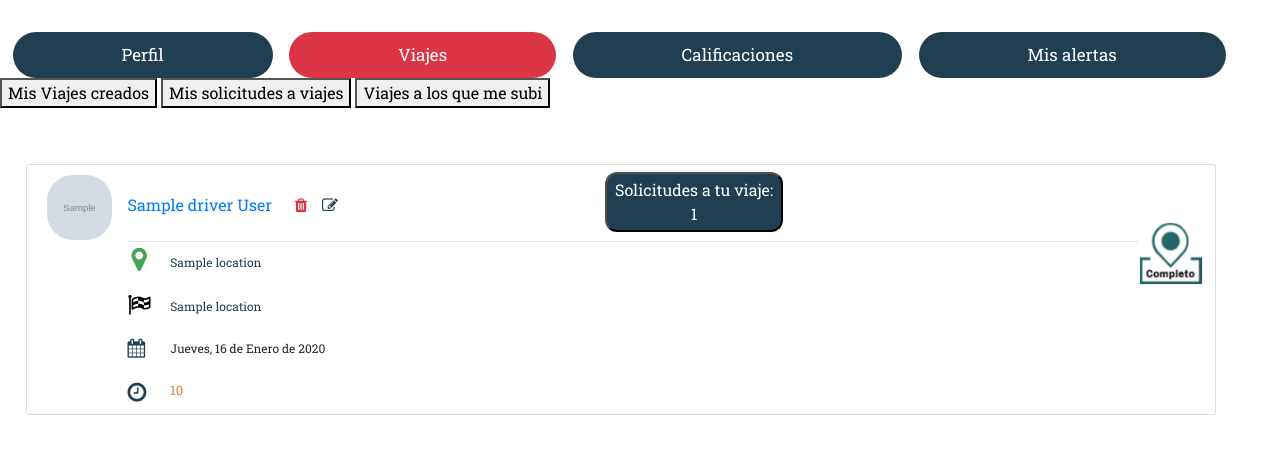
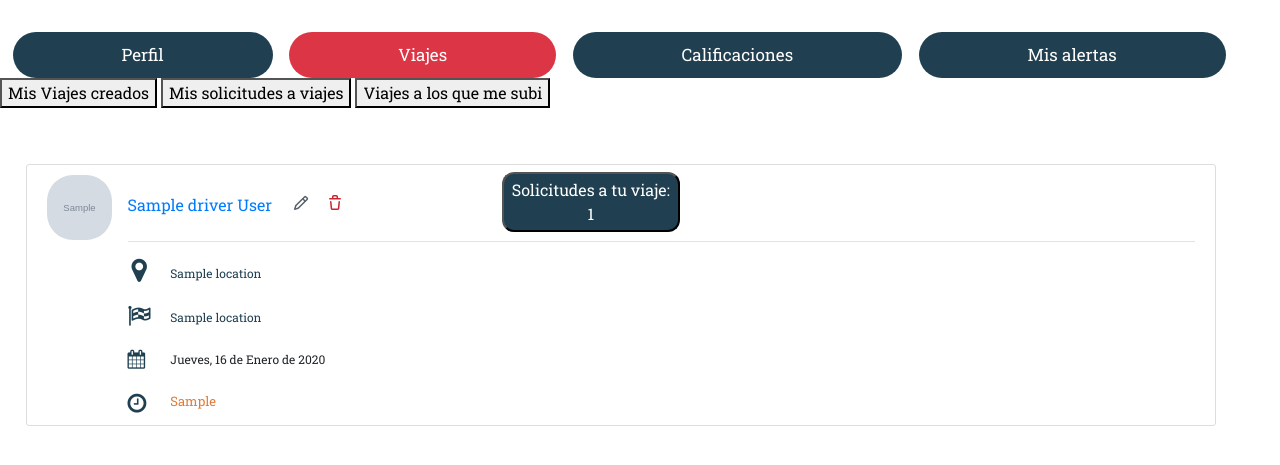
Before and after one commit to juanipullaro/ecotravel, a Python web app: template templates/account.html in a window 1280 px wide, after a click on "Viajes". Shown: the part 56-521 px from the top of the page. Run offline with Jinja, Linux system fonts and the light colour scheme; the template is opened without the code that fills it: most values are stand-ins (such as "Sample title", 1, 10 or a date in 2020); grey boxes marked "Sample" are stand-in pictures; form fields are guessed from the names that the template uses; some libraries are stand-ins or nearby versions.

Commit message:
unilo juani

```diff
--- a/static/css/account.css
+++ b/static/css/account.css
@@ -39,7 +39,7 @@
 
   .article-metadata {
     padding-bottom: 1px;
-    margin-bottom: 4px;
+    margin-bottom: 15px;
     border-bottom: 1px solid #e3e3e3
   }
 
@@ -96,7 +96,7 @@
     font-weight: normal;
     font-size: 27px;
     margin-left: 4px;
-    color: #48a652;
+    color:#204051;
   }
 
 
@@ -107,7 +107,7 @@
     font-weight: normal;
     font-size: 23px;
     margin-left: 0%;
-    color:#000000;
+    color:#204051;
     margin-top: 0%;
 
   }
@@ -345,13 +345,13 @@
         width: 15%;
       }
 
-   .fa.fa-edit{
-     margin-left: -6%;
-     color:#204051;
+   .octicon.octicon-pencil{
+     margin-left: -5%;
+     fill:#586069;
    }
-   .fa.fa-trash{
-     margin-left: 1%;
-     color: #dc3545;
+   .octicon.octicon-trash{
+     margin-left: 4%;
+     fill: #cb2431;
    }
 
     .btn-requestacept{
@@ -518,17 +518,29 @@
           text-align: center;
         }
         .statusdisponible{
-          width: 12%;
-          margin-left: 182%;
-          margin-top: -35%;
+          width: 17%;
+          margin-left: 185%;
+          margin-top: -26%;
           position: absolute;
+          font-size: 20px;
+          color: #009310ba;
                   }
-      .statuscompleto{
-          width: 12%;
-          margin-left: 182%;
-          margin-top: -35%;
+        .statuscompleto{
+          width: 17%;
+          margin-left: 185%;
+          margin-top: -20%;
           position: absolute;
-      }
+          font-size: 20px;
+          color:#626a727a;
+        }
+        .statusen_transito{
+          width: 17%;
+          margin-left: 185%;
+          margin-top: -14%;
+          position: absolute;
+          font-size: 20px;
+          color: #626a727a;
+        }
 
        .statusfin{
                 width: 6%;
--- a/templates/account.html
+++ b/templates/account.html
@@ -96,8 +96,16 @@
           <div class="media-body">
             <div class="article-metadata">
               <a class="mr-2" href="#">{{ travel.driver.name|capitalize}} {{ travel.driver.surname|capitalize}} </a>
-                  <a href="{{ url_for('delete_post', id_viaje=travel.id) }}"><i class="fa fa-trash"></i></a>
-                  <a href="{{ url_for('update_travels', travel_id=travel.id) }}" ><i class="fa fa-edit"></i></a>
+                  <a href="{{ url_for('delete_post', id_viaje=travel.id) }}">
+                    <svg class="octicon octicon-trash" viewBox="0 0 16 16" version="1.1" width="16" height="16" aria-hidden="true">
+                      <path fill-rule="evenodd" d="M6.5 1.75a.25.25 0 01.25-.25h2.5a.25.25 0 01.25.25V3h-3V1.75zm4.5 0V3h2.25a.75.75 0 010 1.5H2.75a.75.75 0 010-1.5H5V1.75C5 .784 5.784 0 6.75 0h2.5C10.216 0 11 .784 11 1.75zM4.496 6.675a.75.75 0 10-1.492.15l.66 6.6A1.75 1.75 0 005.405 15h5.19c.9 0 1.652-.681 1.741-1.576l.66-6.6a.75.75 0 00-1.492-.149l-.66 6.6a.25.25 0 01-.249.225h-5.19a.25.25 0 01-.249-.225l-.66-6.6z"></path>
+                    </svg>
+                  </a>
+                  <a href="{{ url_for('update_travels', travel_id=travel.id) }}" >
+                    <svg class="octicon octicon-pencil" viewBox="0 0 16 16" version="1.1" width="16" height="16" aria-hidden="true">
+                      <path fill-rule="evenodd" d="M11.013 1.427a1.75 1.75 0 012.474 0l1.086 1.086a1.75 1.75 0 010 2.474l-8.61 8.61c-.21.21-.47.364-.756.445l-3.251.93a.75.75 0 01-.927-.928l.929-3.25a1.75 1.75 0 01.445-.758l8.61-8.61zm1.414 1.06a.25.25 0 00-.354 0L10.811 3.75l1.439 1.44 1.263-1.263a.25.25 0 000-.354l-1.086-1.086zM11.189 6.25L9.75 4.81l-6.286 6.287a.25.25 0 00-.064.108l-.558 1.953 1.953-.558a.249.249 0 00.108-.064l6.286-6.286z"></path>
+                    </svg>
+                  </a>
 
                   <div class="btn-group">
                     {% if travel.getpending_request()|length > 0 %}
@@ -109,7 +117,6 @@
                         <a class="btn-requestreject" href="{{ url_for('reject_request', id_passenger=request.passenger.dni,id_travel=request.travel.id ) }}" >Rechazar</a>
                         {% endfor %}</a></li>
                     </ul>
-
                   {%endif%}
                 </div>
 
@@ -124,7 +131,7 @@
                         var f=new Date('{{ travel.travel_date.strftime("%Y-%m-%d") }}'  );
                         document.write(diasSemana[f.getDay()] + ", " + (f.getDate()+1) + " de " + meses[f.getMonth()] + " de " + f.getFullYear());
                     </script>  </div>
-              <i class="fa fa-clock-o" aria-hidden="true"></i> <div class="horaccount"> {{ travel.seats }}</div>
+              <i class="fa fa-clock-o" aria-hidden="true"></i> <div class="horaccount"> {{ travel.travel_hour}}</div>
               <div class="btn-group">
               <!--<button type="button" class="btn-passenger" data-toggle="dropdown">{{travel.getaccept_request()|length}}  Pasajeros subidos <span class="caret"></span></button>-->
               <ul class="dropdown-menu" role="menu">
@@ -135,9 +142,11 @@
                   {% endfor %}</a></li>
               </ul>
               {% if travel.status=="disponible" %}
-              <img class="statusdisponible" src="{{'/static/slider/disponible.png'}}">
+              <div class="statusdisponible"><i class="fas fa-circle"></i></div>
+              <div class="statuscompleto"><i class="fas fa-circle"></i></div>
+              <div class="statusen_transito"><i class="fas fa-circle"></i></div>
               {% else %}
-              <img class="statuscompleto" src="{{'/static/slider/completo.png'}}">
+
             {% endif %}
             </div>
             </div>
@@ -150,7 +159,7 @@
 
 <div id="Solicitudes" class="tabcontent">
   {% for travel_req in travel_reqs %}
-  {%if travel_req.dni_user==current_user.dni and travel_req.state=="activa" %}
+  {%if travel_req.dni_user==current_user.dni %}
   <article class="media content-section">
     <img class="rounded-circle article-img" src="{{'/static/profile_pics/' + travel_req.travel.driver.image_file}}">
     <div class="media-body">
```
